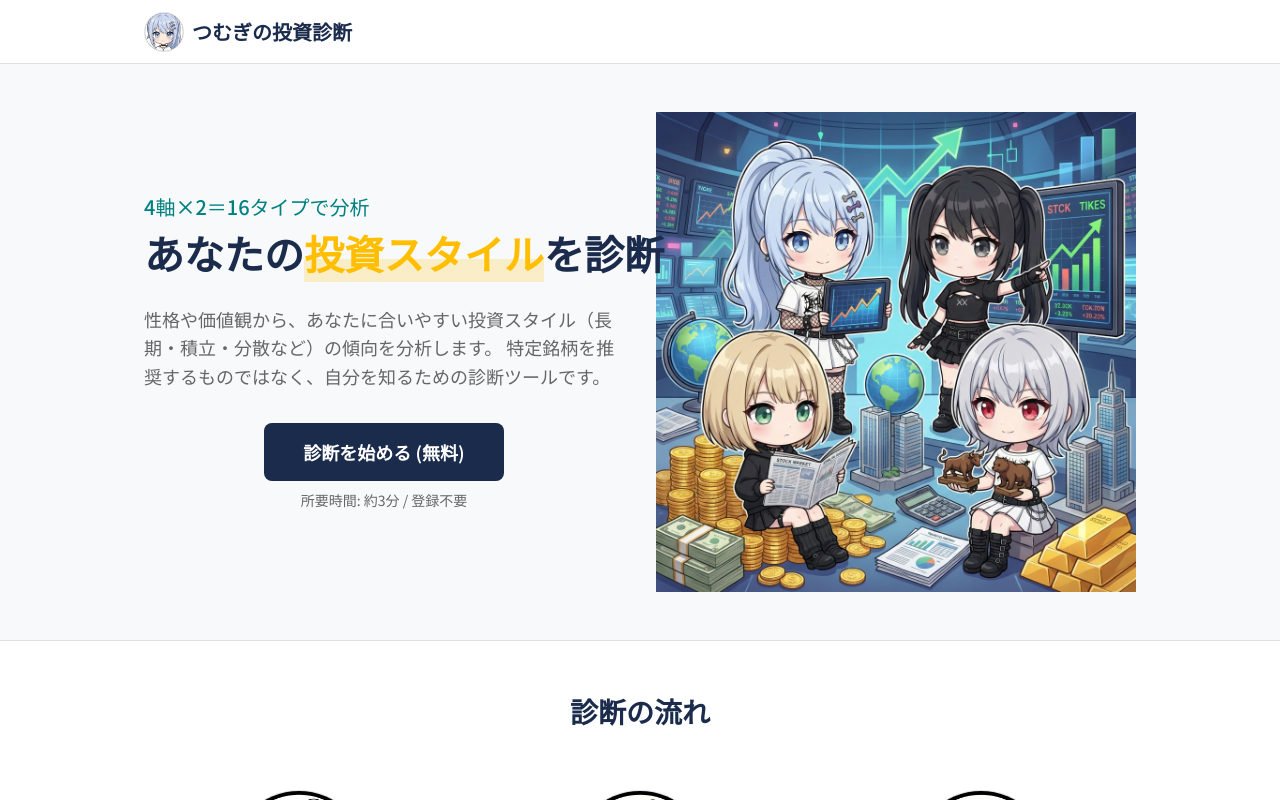
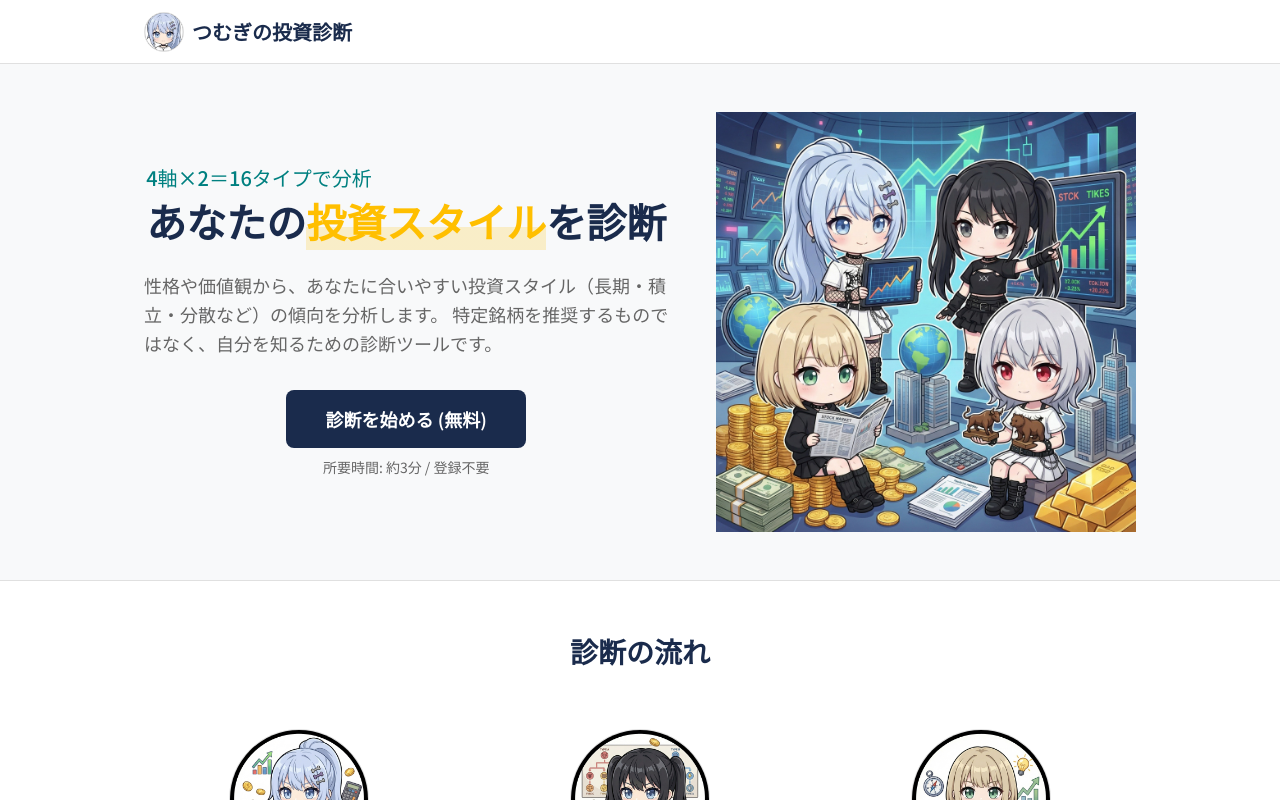
Before and after one commit to waniwanipanich463/toushi-shindan, a Next.js app: page / in a window 1280 px wide. Shown: the top 800 px of the page. Built offline with nearby package versions, Linux system fonts and the light colour scheme; no server answers.

Commit message:
style: prevent top page title from overlapping with illustration using fluid font size and layout adjustments

```diff
--- a/src/app/page.module.css
+++ b/src/app/page.module.css
@@ -18,13 +18,16 @@
     flex-direction: row;
     text-align: left;
     justify-content: space-between;
+    align-items: center;
+    gap: var(--spacing-2xl);
   }
 
   .heroContent {
-    flex: 1;
+    flex: 1.2;
     display: flex;
     flex-direction: column;
     align-items: flex-start;
+    min-width: 0;
   }
 
   .actions {
@@ -40,10 +43,11 @@
 }
 
 .heroImageWrapper {
-  flex: 1;
+  flex: 0.8;
   display: flex;
   justify-content: center;
   align-items: center;
+  min-width: 0;
 }
 
 .heroImage {
@@ -76,13 +80,12 @@
 }
 
 .title {
-  font-size: 2.5rem;
-  line-height: 1.4;
+  font-size: clamp(1.8rem, 4vw, 2.5rem);
+  line-height: 1.3;
   font-weight: 700;
   color: var(--color-heading);
   margin-bottom: var(--spacing-lg);
-  overflow-wrap: break-word;
-  word-break: normal;
+  white-space: nowrap;
 }
 
 @media (max-width: 768px) {
```
